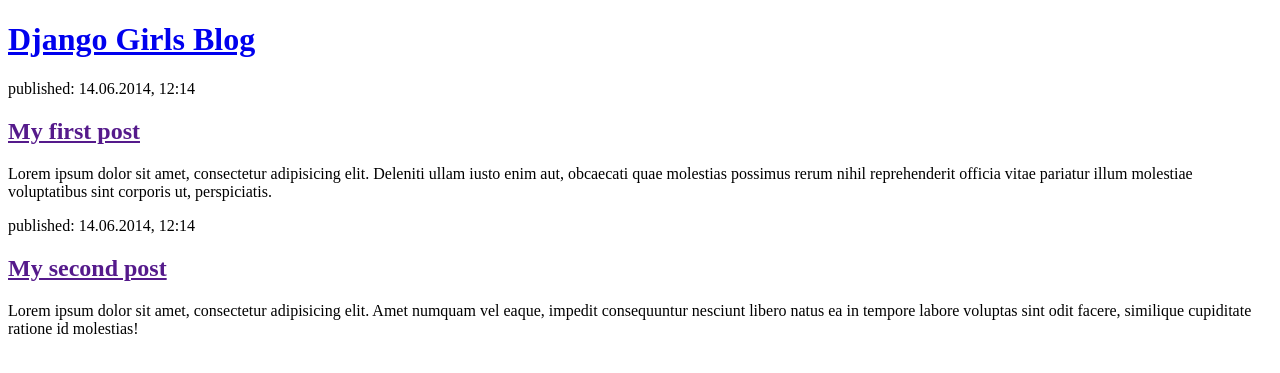
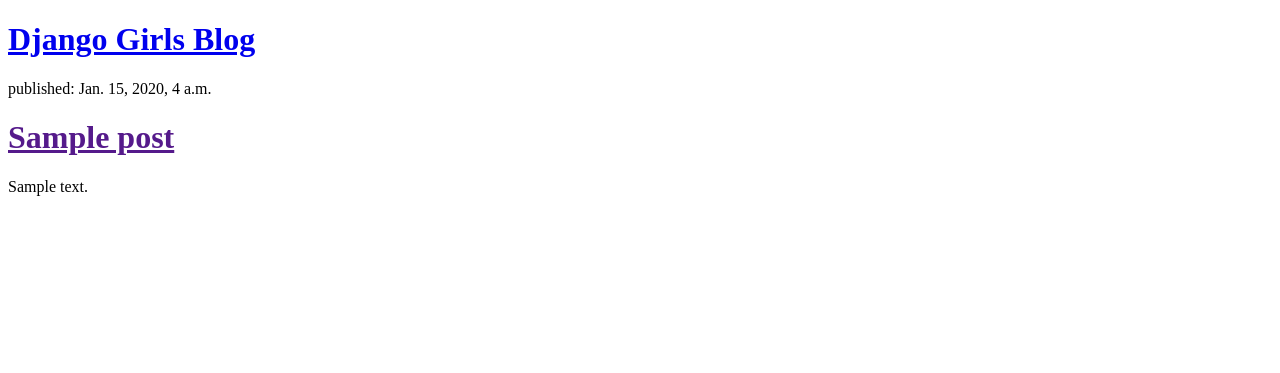
Before and after one commit to MagpieRook/my-first-blog, a Django app: template blog/templates/blog/post_list.html in a window 1280 px wide. Shown: the top 373 px of the page. Run offline with Django 3.2, Linux system fonts and the light colour scheme; the template is opened without the code that fills it: values that come from a table or form of the project are taken from there, others are empty; tables that the repository leaves empty hold one stand-in row (values such as "Sample post").

Commit message:
Modified templates to display posts from database.

```diff
--- a/blog/templates/blog/post_list.html
+++ b/blog/templates/blog/post_list.html
@@ -8,16 +8,13 @@
         <h1><a href="/">Django Girls Blog</a></h1>
     </div>
 
-    <div>
-        <p>published: 14.06.2014, 12:14</p>
-        <h2><a href="">My first post</a></h2>
-        <p>Lorem ipsum dolor sit amet, consectetur adipisicing elit. Deleniti ullam iusto enim aut, obcaecati quae molestias possimus rerum nihil reprehenderit officia vitae pariatur illum molestiae voluptatibus sint corporis ut, perspiciatis.</p>
-    </div>
+    {% for post in posts %}
+        <div>
+            <p>published: {{ post.published_date }}</p>
+            <h1><a href="">{{ post.title }}</a></h1>
+            <p>{{ post.text|linebreaksbr }}</p>
+        </div>
+    {% endfor %}
 
-    <div>
-        <p>published: 14.06.2014, 12:14</p>
-        <h2><a href="">My second post</a></h2>
-        <p>Lorem ipsum dolor sit amet, consectetur adipisicing elit. Amet numquam vel eaque, impedit consequuntur nesciunt libero natus ea in tempore labore voluptas sint odit facere, similique cupiditate ratione id molestias!</p>
-    </div>
 </body>
 </html>
--- a/blog/views.py
+++ b/blog/views.py
@@ -1,4 +1,7 @@
 from django.shortcuts import render
+from django.utils import timezone
+from .models import Post
 
 def post_list(request):
-    return render(request, 'blog/post_list.html')
+    posts = Post.objects.filter(published_date__lte=timezone.now()).order_by('published_date')
+    return render(request, 'blog/post_list.html', {'posts': posts})
```
Also changed, not shown: blog/admin.py (+11 -1 lines).
